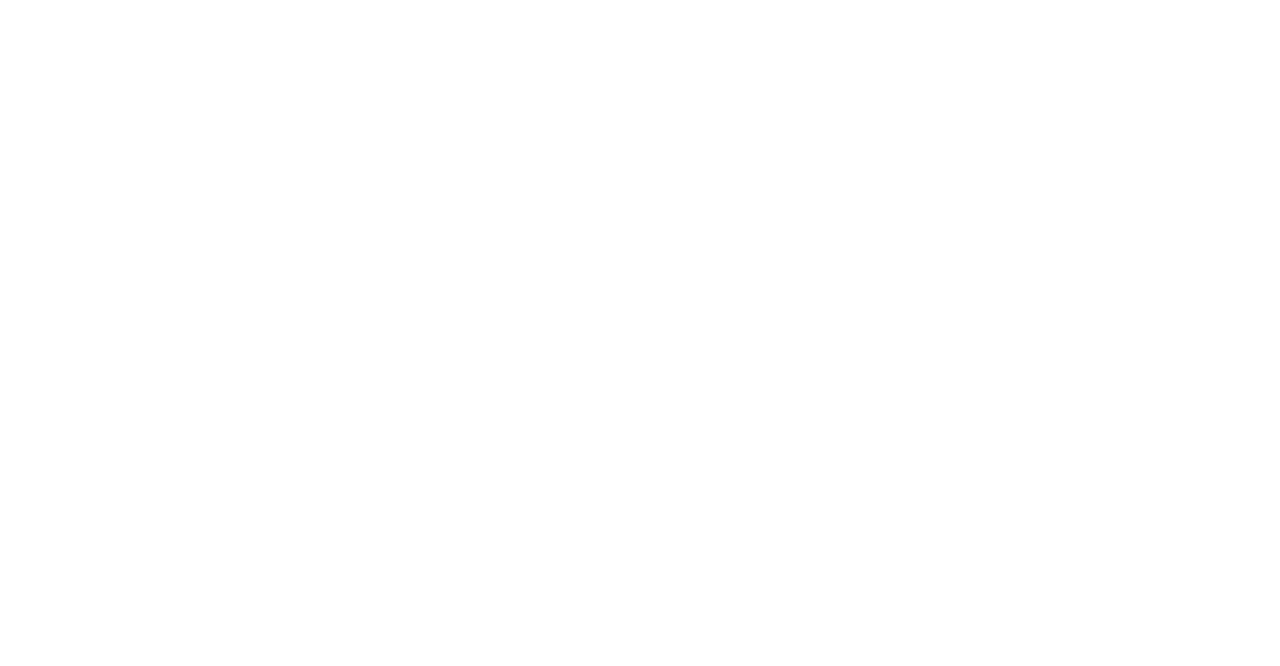
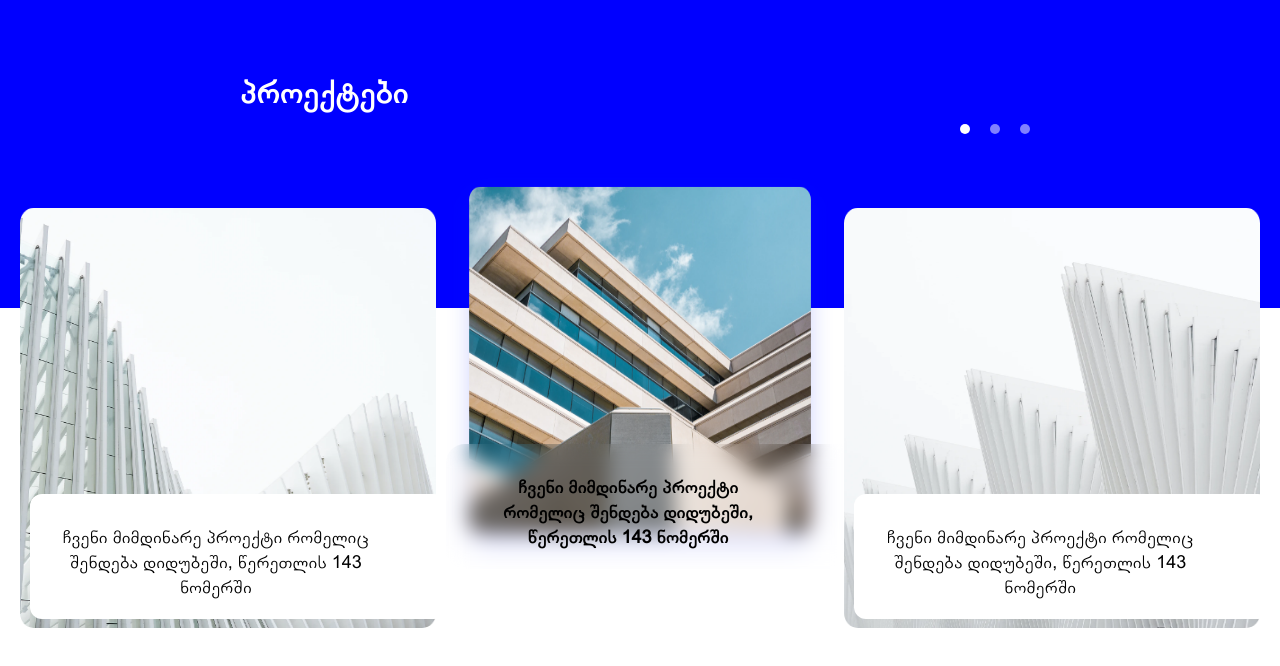
Before and after one commit to sabeks/group-task, a plain HTML site: page index.html in a window 1280 px wide. Drawn offline with Linux system fonts and the light colour scheme; files that its build step writes are made by us from their sources.

Commit message:
added images style

```diff
--- a/index.html
+++ b/index.html
@@ -5,8 +5,44 @@
     <meta http-equiv="X-UA-Compatible" content="IE=edge" />
     <meta name="viewport" content="width=device-width, initial-scale=1.0" />
     <title>group-task</title>
-    <link rel="stylesheet" href="style.css" />
+    <link rel="stylesheet" href="src/css/style.css" />
     <link rel="stylesheet" href="src/css/arial-geo.min.css" />
   </head>
-  <body></body>
+  <body>
+    <header class="header">
+      <h1 class="h1">პროექტები</h1>
+      <nav class="nav">
+        <a href="#"><div class="dots">&nbsp</div></a>
+        <a href="#"><div class="dots">&nbsp</div></a>
+        <a href="#"><div class="lastdots">&nbsp</div></a>
+      </nav>
+    </header>
+    <main class="main">
+      <section class="images">
+        <article class="article">
+          <img class="picture" src="src/images/img1.png" alt="pirveli foto" />
+          <p class="text">
+            ჩვენი მიმდინარე პროექტი რომელიც შენდება დიდუბეში, წერეთლის 143
+            ნომერში
+          </p>
+        </article>
+        <div class="box">
+          <article class="article">
+            <img class="picture" src="src/images/img2.png" alt="meore foto" />
+            <p class="secondtext">
+              ჩვენი მიმდინარე პროექტი რომელიც შენდება დიდუბეში, წერეთლის 143
+              ნომერში
+            </p>
+          </article>
+        </div>
+        <article class="article">
+          <img class="picture" src="src/images/img3.png" alt="mesame foto" />
+          <p class="text">
+            ჩვენი მიმდინარე პროექტი რომელიც შენდება დიდუბეში, წერეთლის 143
+            ნომერში
+          </p>
+        </article>
+      </section>
+    </main>
+  </body>
 </html>
--- a/src/css/style.css
+++ b/src/css/style.css
@@ -5,3 +5,82 @@
   max-width: 100%;
   font-family: "Arial GEO";
 }
+
+.header {
+  max-width: 1920px;
+  height: 308px;
+  background-color: blue;
+  max-width: 100%;
+  padding-top: 70px;
+  padding-left: 240px;
+  padding-right: 240px;
+}
+.h1 {
+  font-size: 32px;
+  font-weight: bold;
+  color: white;
+}
+
+.dots {
+  border-radius: 50%;
+  background-color: white;
+  width: 10px;
+  height: 10px;
+  opacity: 50%;
+  margin: 10px;
+  float: right;
+}
+.lastdots {
+  display: inline-block;
+  border-radius: 50%;
+  background-color: white;
+  width: 10px;
+  height: 10px;
+  opacity: 100%;
+  margin: 10px;
+  float: right;
+}
+.main {
+  margin-top: -120px;
+}
+
+.images {
+  padding: 20px;
+  display: flex;
+}
+.text {
+  font-size: 18px;
+  text-align: center;
+  height: 125px;
+  width: 443px;
+  position: absolute;
+  border-radius: 12px;
+  padding: 30px 74px 30px 30px;
+  bottom: 15px;
+  left: 10px;
+  background-color: white;
+}
+.secondtext {
+  position: absolute;
+  text-align: center;
+  padding: 30px 74px 30px 30px;
+  bottom: 15px;
+  left: 10px;
+  border-radius: 19px;
+  font-size: 18px;
+  backdrop-filter: blur(10px);
+  font-weight: bold;
+  height: 125px;
+  width: 443px;
+}
+.picture {
+  width: 463px;
+  height: 420px;
+  width: 100%;
+}
+.article {
+  position: relative;
+}
+.box {
+  margin-top: -50px;
+}
```
